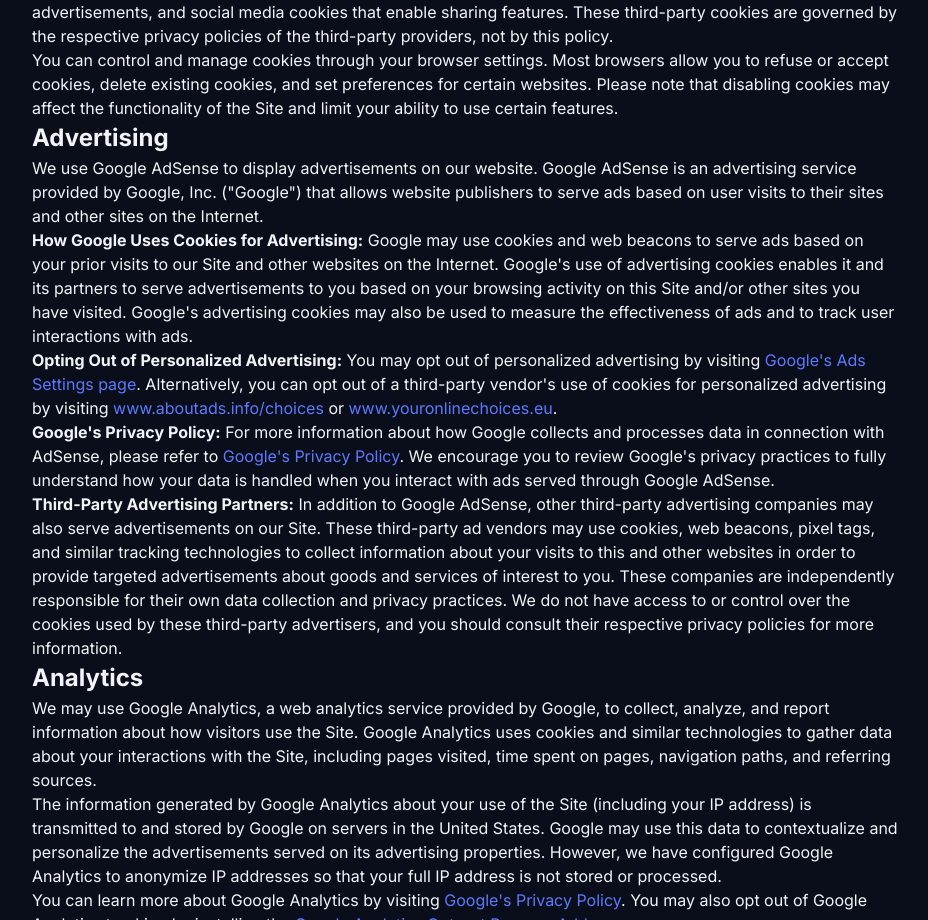
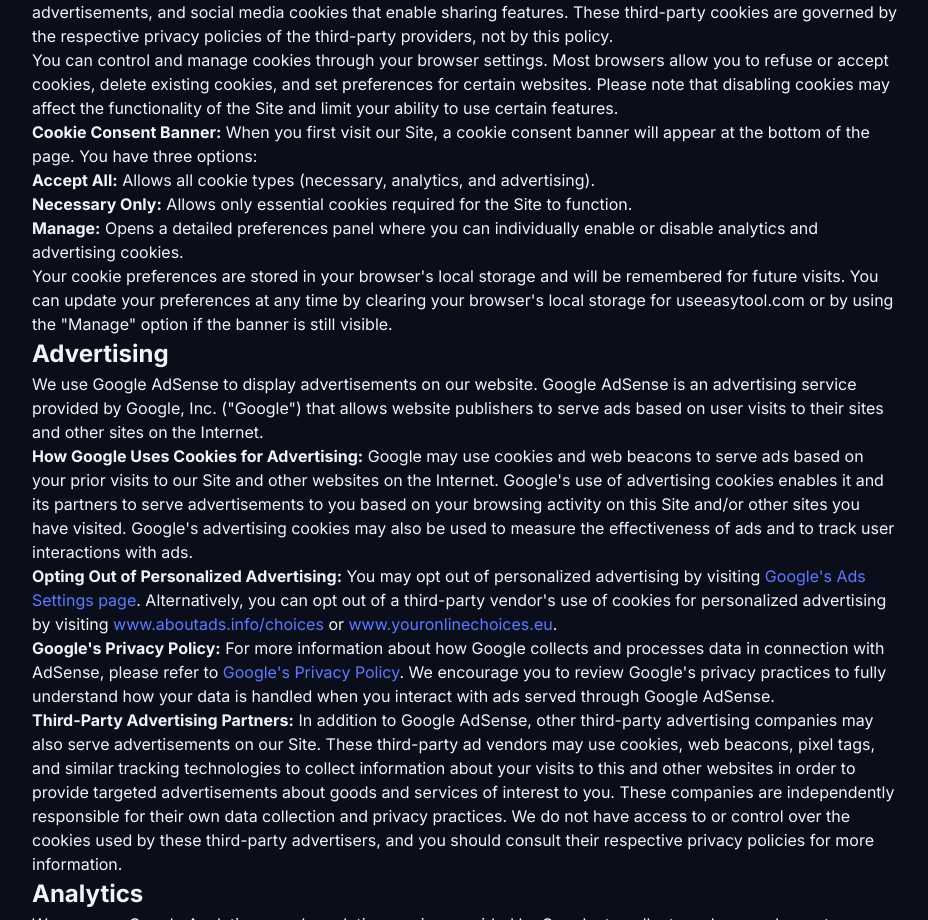
Before and after one commit to darrenguo57/tools-website, a website: page privacy.html in a window 1280 px wide. Shown: the part 1444-2364 px from the top of the page, without its empty margins (174-1102 px from the left). Drawn offline with nearby package versions, Linux system fonts and the light colour scheme.

Commit message:
feat: add cookie consent banner details to privacy policy

```diff
--- a/privacy.html
+++ b/privacy.html
@@ -69,6 +69,13 @@
         <p data-i18n="privacy_cookies_text5"><em>Analytics Cookies:</em> These cookies help us understand how visitors interact with the Site by collecting and reporting information anonymously. They allow us to identify which pages are most popular, how users navigate through the Site, and where improvements may be needed. This data is aggregated and does not personally identify any individual user.</p>
         <p data-i18n="privacy_cookies_text6"><strong>Third-Party Cookies:</strong> In addition to our own cookies, third-party services that we use on the Site may also place cookies on your device. These include advertising cookies used by ad networks to deliver personalized advertisements, and social media cookies that enable sharing features. These third-party cookies are governed by the respective privacy policies of the third-party providers, not by this policy.</p>
         <p data-i18n="privacy_cookies_text7">You can control and manage cookies through your browser settings. Most browsers allow you to refuse or accept cookies, delete existing cookies, and set preferences for certain websites. Please note that disabling cookies may affect the functionality of the Site and limit your ability to use certain features.</p>
+        <p data-i18n="privacy_cookies_text8"><strong>Cookie Consent Banner:</strong> When you first visit our Site, a cookie consent banner will appear at the bottom of the page. You have three options:</p>
+        <ul>
+          <li><strong>Accept All:</strong> Allows all cookie types (necessary, analytics, and advertising).</li>
+          <li><strong>Necessary Only:</strong> Allows only essential cookies required for the Site to function.</li>
+          <li><strong>Manage:</strong> Opens a detailed preferences panel where you can individually enable or disable analytics and advertising cookies.</li>
+        </ul>
+        <p data-i18n="privacy_cookies_text9">Your cookie preferences are stored in your browser's local storage and will be remembered for future visits. You can update your preferences at any time by clearing your browser's local storage for useeasytool.com or by using the "Manage" option if the banner is still visible.</p>
       </section>
 
       <section class="policy-section">
```
